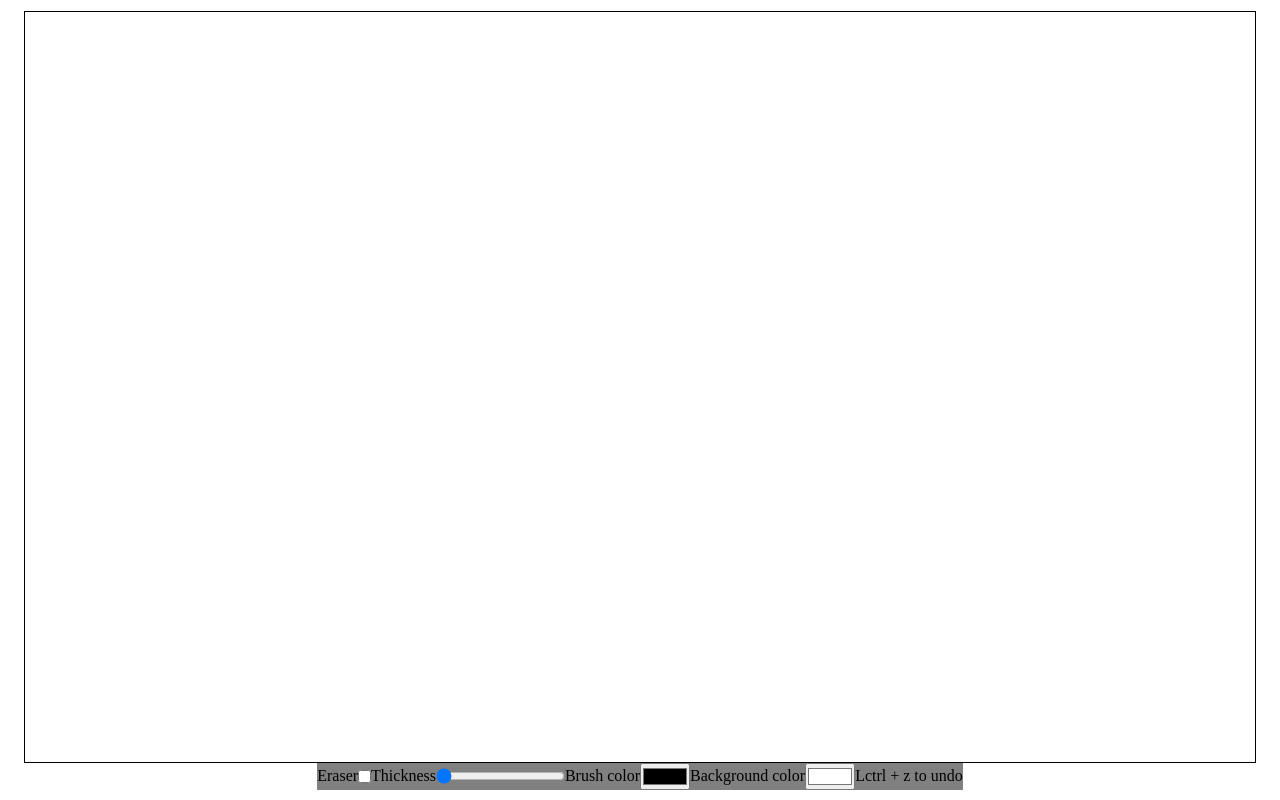
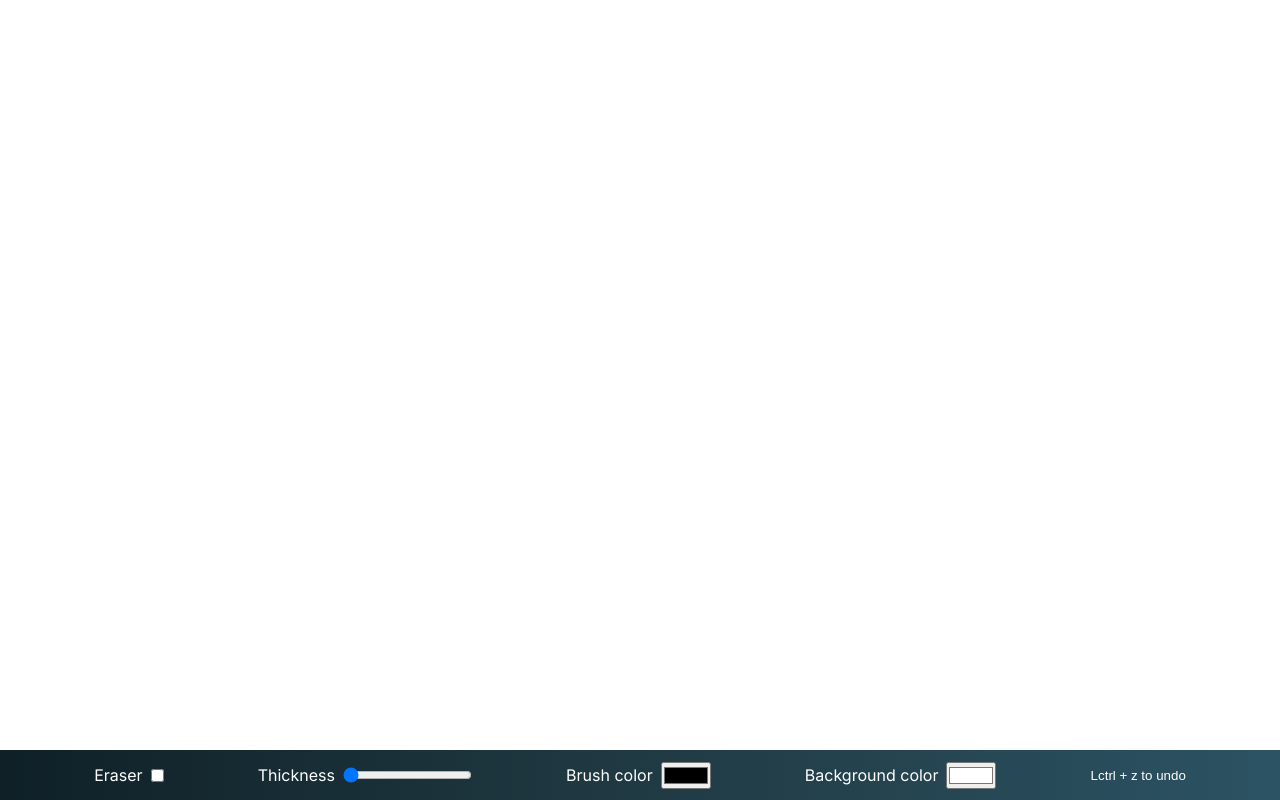
Before and after one commit to AxiE1337/Drawing-app, a website built with Vite: page index.html in a window 1280 px wide. Built offline with nearby package versions, Linux system fonts and the light colour scheme.

Commit message:
did some styling

```diff
--- a/index.html
+++ b/index.html
@@ -4,6 +4,12 @@
     <meta charset="UTF-8" />
     <!-- <link rel="icon" type="image/svg+xml" href="/vite.svg" /> -->
     <meta name="viewport" content="width=device-width, initial-scale=1.0" />
+    <link rel="preconnect" href="https://fonts.googleapis.com" />
+    <link rel="preconnect" href="https://fonts.gstatic.com" crossorigin />
+    <link
+      href="https://fonts.googleapis.com/css2?family=Inter&display=swap"
+      rel="stylesheet"
+    />
     <title>Drawing app</title>
   </head>
   <body>
@@ -11,12 +17,25 @@
       <div class="canvas_container">
         <canvas id="canvas" class="canvas"></canvas>
         <div class="tools">
+          <div class="tools__tool">
             <label for="eraser">Eraser</label>
             <input type="checkbox" id="eraser" class="eraser" value="off" />
+          </div>
+          <div class="tools__tool">
             <label for="thicknessRange">Thickness</label>
-          <input type="range" id="thicknessRange" min="2" max="100" value="2" />
+            <input
+              type="range"
+              id="thicknessRange"
+              min="2"
+              max="100"
+              value="2"
+            />
+          </div>
+          <div class="tools__tool">
             <label for="colorInput">Brush color</label>
             <input type="color" id="colorInput" class="colorInput" />
+          </div>
+          <div class="tools__tool">
             <label for="bgColorInput">Background color</label>
             <input
               type="color"
@@ -24,7 +43,8 @@
               class="bgColorInput"
               value="#ffffff"
             />
-          <p>Lctrl + z to undo</p>
+          </div>
+          <button id="undoBtn" class="tools__undo">Lctrl + z to undo</button>
         </div>
       </div>
     </div>
--- a/src/drawingCanvas.ts
+++ b/src/drawingCanvas.ts
@@ -38,19 +38,19 @@ export class Draw {
       return (this.#ctx.globalCompositeOperation = 'source-over')
     }
   }
-  drawLine(x: number, y: number, eraser: string = 'off') {
-    this.#eraser(eraser)
+  drawLine(x: number, y: number, eraser: string) {
     this.#ctx.lineWidth = this.#thickness
     this.#ctx.strokeStyle = this.#color
     this.#ctx.lineCap = 'round'
     this.#ctx.lineJoin = 'round'
     this.#ctx.lineTo(x, y)
     this.#ctx.stroke()
+    this.#eraser(eraser)
   }
-  startDrawing(x: number, y: number, eraser: string = 'off') {
+  startDrawing(x: number, y: number, eraser: string) {
     this.#isDrawing = true
     this.#eraser(eraser)
     this.#ctx.beginPath()
-    this.drawLine(x, y)
+    this.drawLine(x, y, eraser)
   }
 }
--- a/src/main.ts
+++ b/src/main.ts
@@ -4,6 +4,7 @@ const inputRange = document.querySelector('#thicknessRange') as HTMLInputElement
 const colorInput = document.querySelector('#colorInput') as HTMLInputElement
 const bgColorInput = document.querySelector('#bgColorInput') as HTMLInputElement
 const eraser = document.querySelector('#eraser') as HTMLInputElement
+const undoBtn = document.querySelector('#undoBtn') as HTMLButtonElement
 
 let canvas: HTMLCanvasElement
 let ctx: CanvasRenderingContext2D
@@ -16,7 +17,7 @@ window.onload = () => {
   }) as CanvasRenderingContext2D
 
   canvas.height = window.innerHeight - 50
-  canvas.width = window.innerWidth - 50
+  canvas.width = window.innerWidth
 
   draw = new Draw(ctx)
 
@@ -68,8 +69,7 @@ window.onload = () => {
     canvas.style.backgroundColor = target.value
   })
 
-  window.addEventListener('keydown', (e) => {
-    if (e.ctrlKey && e.key === 'z') {
+  const undoHandler = () => {
     const imgData = draw.getCanvasData(-1) as ImageData
     if (!imgData) {
       ctx.clearRect(0, 0, canvas.width, canvas.height)
@@ -81,12 +81,21 @@ window.onload = () => {
     }
     ctx.putImageData(imgData, 0, 0)
   }
+
+  window.addEventListener('keydown', (e) => {
+    if (e.ctrlKey && e.key === 'z') {
+      undoHandler()
+    }
+  })
+
+  undoBtn.addEventListener('click', () => {
+    undoHandler()
   })
 }
 
 window.addEventListener('resize', () => {
-  canvas.height = window.innerHeight - 50
-  canvas.width = window.innerWidth - 50
+  canvas.height = window.innerHeight - 100
+  canvas.width = window.innerWidth
   const imgData = draw.getCanvasData() as ImageData
   if (imgData) {
     ctx.putImageData(imgData, 0, 0)
--- a/src/styles/index.scss
+++ b/src/styles/index.scss
@@ -9,6 +9,8 @@
   display: flex;
   align-items: center;
   justify-content: center;
+  background: linear-gradient(to right, #0f2027, #203a43, #2c5364);
+  font-family: 'Inter', sans-serif;
   .canvas_container {
     height: 100%;
     width: 100%;
@@ -17,13 +19,39 @@
     align-items: center;
     justify-content: center;
     .canvas {
-      border: 1px solid;
+      background-color: white;
     }
     .tools {
       display: flex;
       align-items: center;
+      justify-content: space-evenly;
+      width: 100%;
+      height: 100%;
+      color: white;
+    }
+    .tools__tool {
+      display: flex;
+      gap: 0.5rem;
+      align-items: center;
       justify-content: center;
-      background-color: gray;
+      user-select: none;
+      label,
+      input {
+        cursor: pointer;
+      }
+    }
+    .tools__tool:hover {
+      color: rgba(255, 255, 255, 0.4);
+    }
+    .tools__undo {
+      cursor: pointer;
+      user-select: none;
+      background-color: transparent;
+      color: white;
+      border: none;
+    }
+    .tools__undo:hover {
+      color: rgba(255, 255, 255, 0.4);
     }
   }
 }
```
Lines whose indentation alone changed are shown as unchanged.
